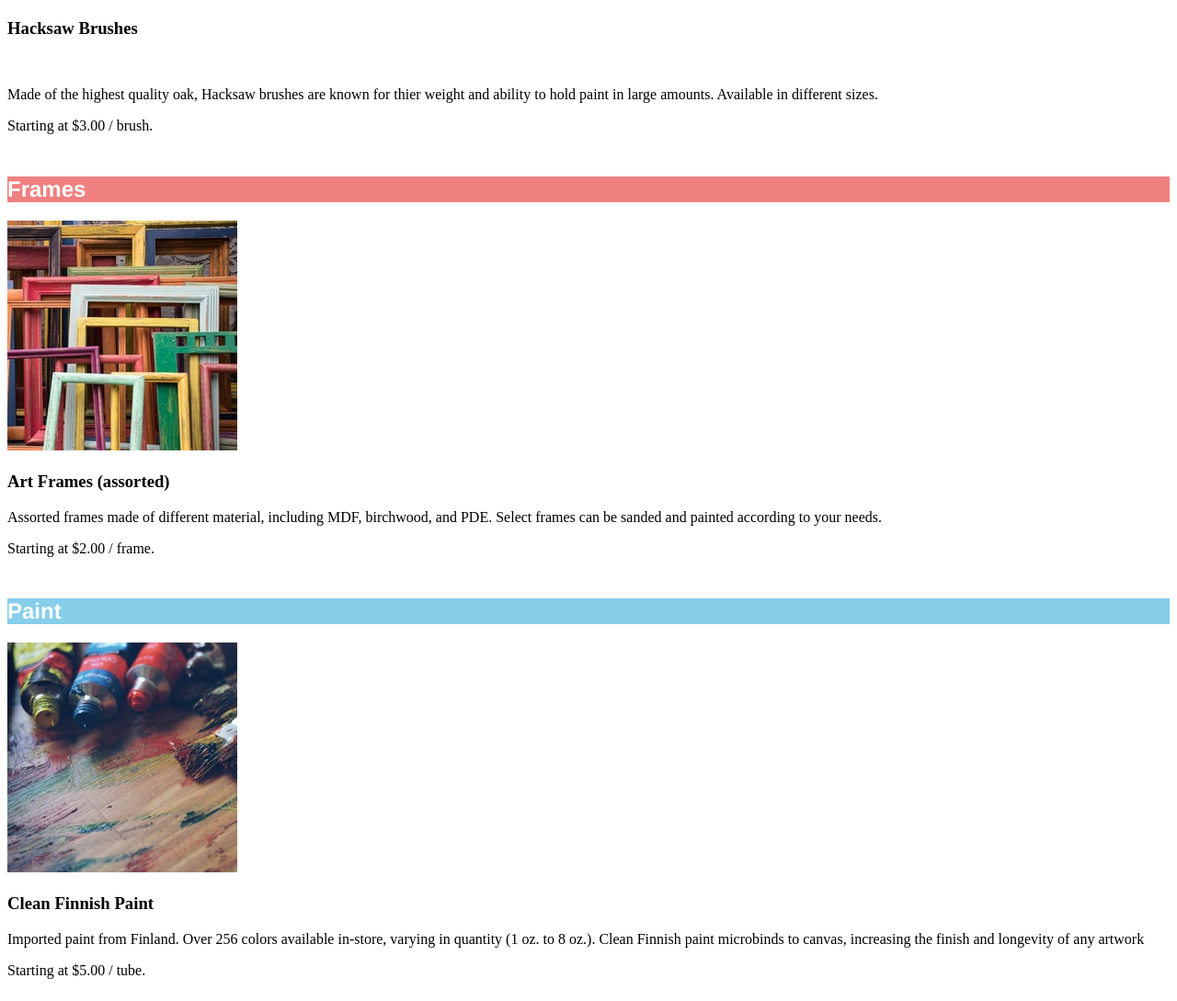
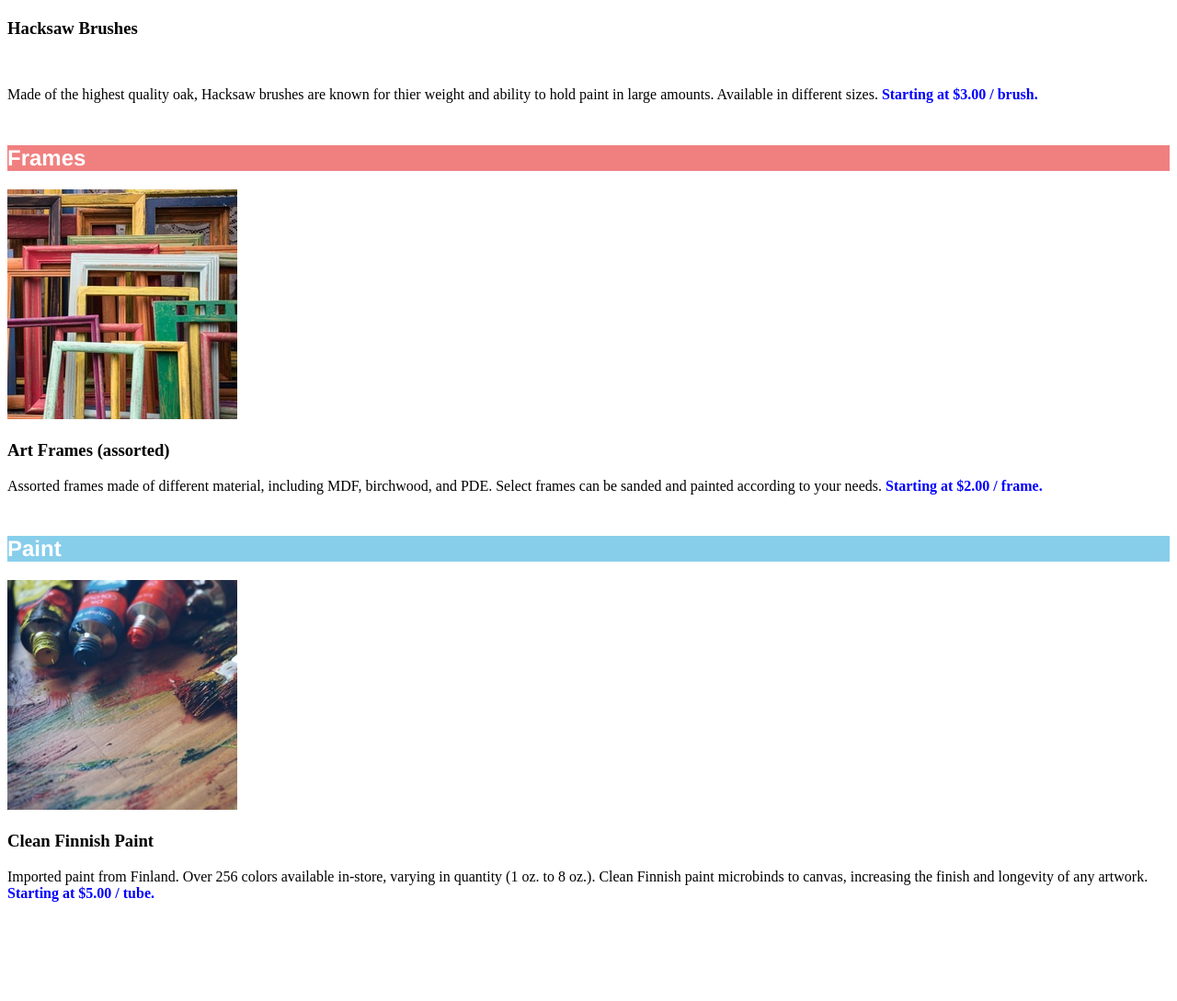
Before and after one commit to dipstha/projectDasmoto, a plain HTML site: page index.html in a window 1280 px wide. Shown: the part 588-1677 px from the top of the page at 92% size. After the commit the page ends 1593 px from the top, so only its background shows below. Drawn offline with Linux system fonts and the light colour scheme.

Commit message:
add span to price

```diff
--- a/index.html
+++ b/index.html
@@ -16,24 +16,24 @@
             <h2 id="brushes">Brushes</h2>
             <img src="./resources/brushes.jpeg" alt="Hacksaw Brushes"><br>
             <h3>Hacksaw Brushes</h3><br>
-            <p>Made of the highest quality oak, Hacksaw brushes are known for thier weight and ability to hold paint in large amounts. Available in different sizes.</p>
-            <p>Starting at $3.00 / brush.</p>
+            <p>Made of the highest quality oak, Hacksaw brushes are known for thier weight and ability to hold paint in large amounts. Available in different sizes.
+            <span class="price">Starting at $3.00 / brush.</span></p>
         </div>
         <div class="frames">
             <h2 id="frames" >Frames</h2>
             <img src="./resources/frames.jpeg" alt="colourfull frames">
             <h3>Art Frames (assorted)</h3>
             <p>
-                Assorted frames made of different material, including MDF, birchwood, and PDE. Select frames can be sanded and painted according to your needs.</p>
-                <p>Starting at $2.00 / frame.</p>
+                Assorted frames made of different material, including MDF, birchwood, and PDE. Select frames can be sanded and painted according to your needs.
+                <span class="price">Starting at $2.00 / frame.</span></p>
         </div>
         <div class="paint">
             <h2 id="paint">Paint</h2>
             <img src="./resources/paint.jpeg" alt="can of  paints">
             <h3>Clean Finnish Paint</h3>
             <p>
-                Imported paint from Finland. Over 256 colors available in-store, varying in quantity (1 oz. to 8 oz.). Clean Finnish paint microbinds to canvas, increasing the finish and longevity of any artwork</p>
-                <p>Starting at $5.00 / tube.</p>
+                Imported paint from Finland. Over 256 colors available in-store, varying in quantity (1 oz. to 8 oz.). Clean Finnish paint microbinds to canvas, increasing the finish and longevity of any artwork.
+                <span class="price">Starting at $5.00 / tube.</span></p>
         </div>
     </div>
 
--- a/resources/style.css
+++ b/resources/style.css
@@ -32,13 +32,14 @@
     font-family: Helvetica, Arial, sans-serif;
     h2 {
         display: block;
-        font-size: 1.5em;
+        font-size: 32px;
         margin-block-start: 0.83em;
         margin-block-end: 0.83em;
         margin-inline-start: 0px;
         margin-inline-end: 0px;
         font-weight: bold;
         font-family: Helvetica, Arial, sans-serif;
+
     }
 }
 h3 {
@@ -57,3 +58,7 @@
     margin-inline-start: 0px;
     margin-inline-end: 0px;
 }
+.price {
+    color: Blue;
+    font-weight: bold;
+}
```
